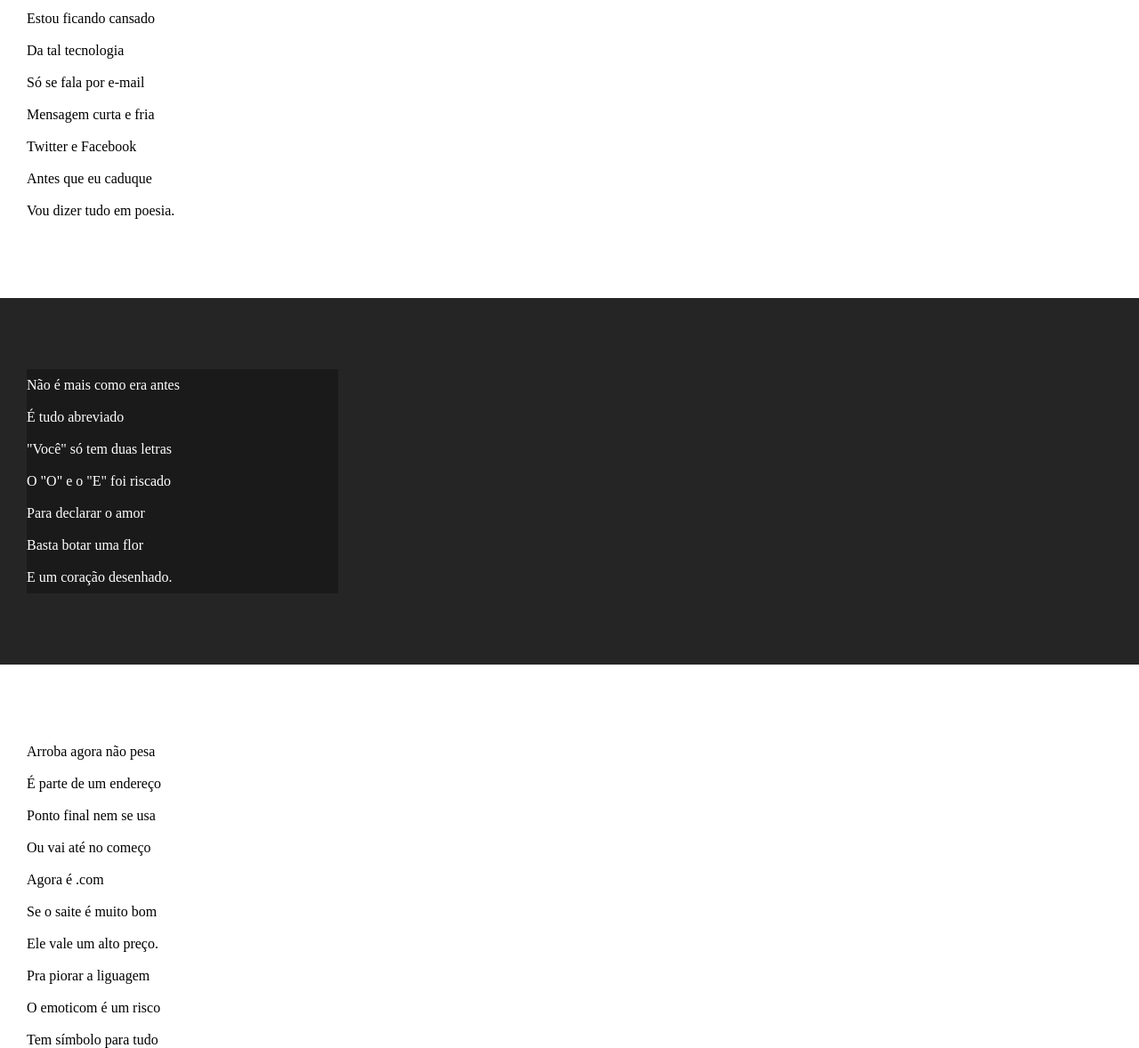
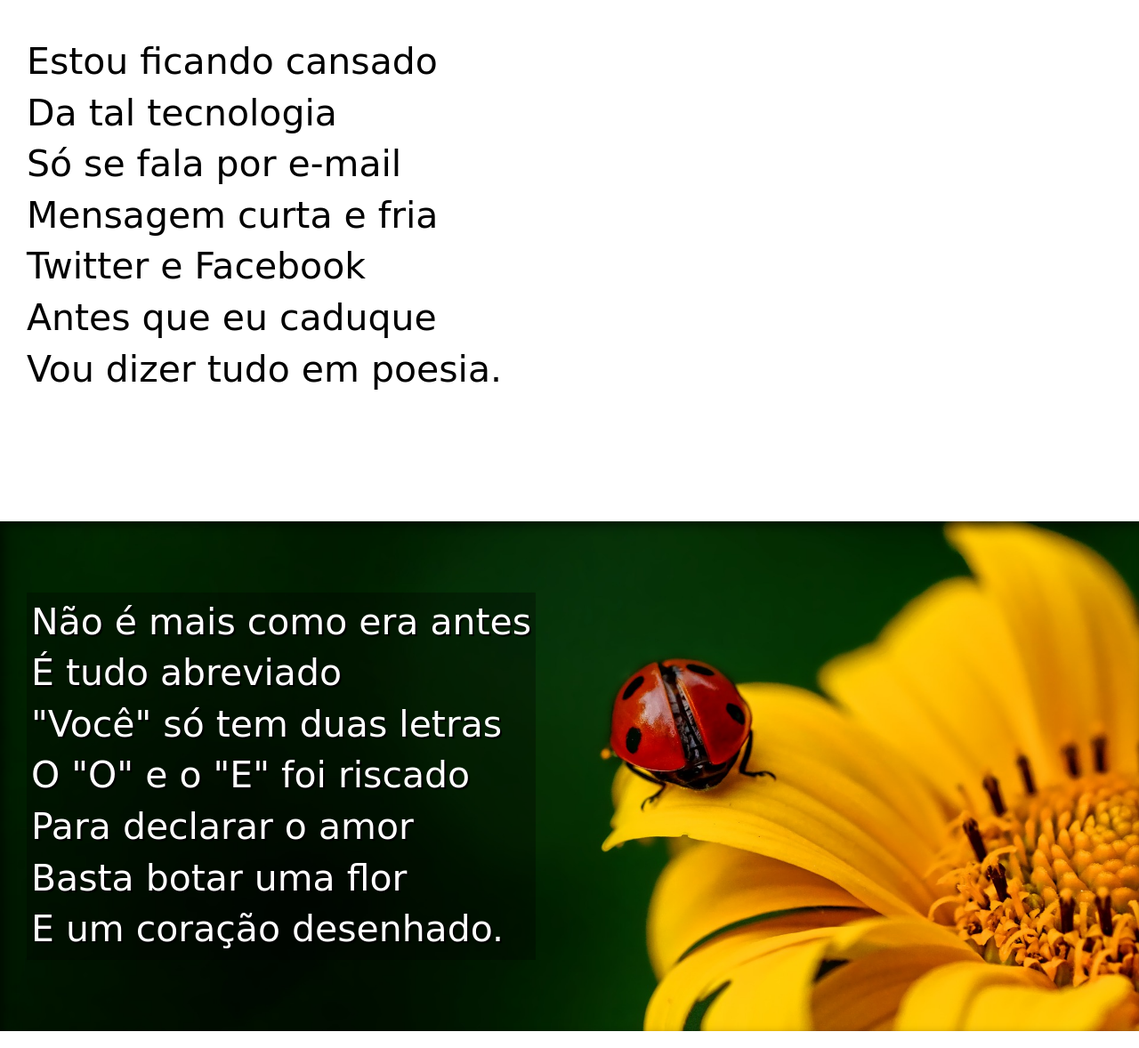
Before and after one commit to GabrielVSP/HTMLeCSS, a plain HTML site: page Desafios/df012/index.html in a window 1280 px wide. Shown: the part 232-1410 px from the top of the page at 89% size. Drawn offline with Linux system fonts and the light colour scheme; a web font is replaced by a local one.

Commit message:
finalizado df12

```diff
--- a/Desafios/df012/estilo/style.css
+++ b/Desafios/df012/estilo/style.css
@@ -1,4 +1,14 @@
 @charset "UTF-8";
+
+@import url('https://fonts.googleapis.com/css2?family=Alkatra&family=Secular+One&display=swap');
+
+:root {
+
+    --fonte1: Verdana, Geneva, Tahoma, sans-serif;
+    --fonte2: "Alkatra", cursive;
+    --fonte3: "Specular One", Arial;
+
+}
 
 * {
 
@@ -10,6 +20,7 @@
 html, body {
 
     background-color: rgb(90, 89, 89);
+    font-family: var(--fonte1);
 
     min-height: 100vh;
 
@@ -28,6 +39,8 @@ header > h1 {
 
     padding-top: 50px;
     font-variant: small-caps;
+    font-family: var(--fonte3);
+    font-size: 5vw;
 
 }
 
@@ -53,11 +66,19 @@ a:hover {
 
 section {
 
-    line-height: 36px;
+    line-height: 4.5vw;
+    font-family: var(--fonte2);
+    font-size: 3.2vw;
 
     padding-top: 10vh;
     padding-left: 30px;
     padding-bottom: 10vh;
+
+}
+
+section > p {
+
+    padding-bottom: 1.5em
 
 }
 
@@ -69,15 +90,34 @@ section.normal {
 
 section.imagem {
 
-    background-color: rgb(37, 37, 37);
+    background-color: rgba(0, 0, 0, 0.596);
     color: white;
+    box-shadow: inset 5px 5px 12px rgba(0, 0, 0, 0.514);
+
+    background-size: cover;
+    background-attachment: fixed;
 
 }
 
 section.imagem > p {
 
     background-color: rgba(0, 0, 0, 0.308);
-    width: 350px;
+    text-shadow: 2px 2px 1px black;
+    display: inline-block;
+    padding: 5px;
+
+}
+
+#img01 {
+
+    background-image: url(../imagens/background001.jpg);
+    background-position: right center;
+
+}
+
+#img02 {
+
+    background-image: url(../imagens/background002.jpg);
 
 }
 
--- a/Desafios/df012/index.html
+++ b/Desafios/df012/index.html
@@ -32,7 +32,7 @@
 
     </section>
 
-    <section class="imagem">
+    <section class="imagem" id="img01">
 
         <p>
             Não é mais como era antes <br>
@@ -70,7 +70,7 @@
 
     </section>
 
-    <section class="imagem">
+    <section class="imagem" id="img02">
 
         <p>
             Tenho saudade das cartas <br>
```
